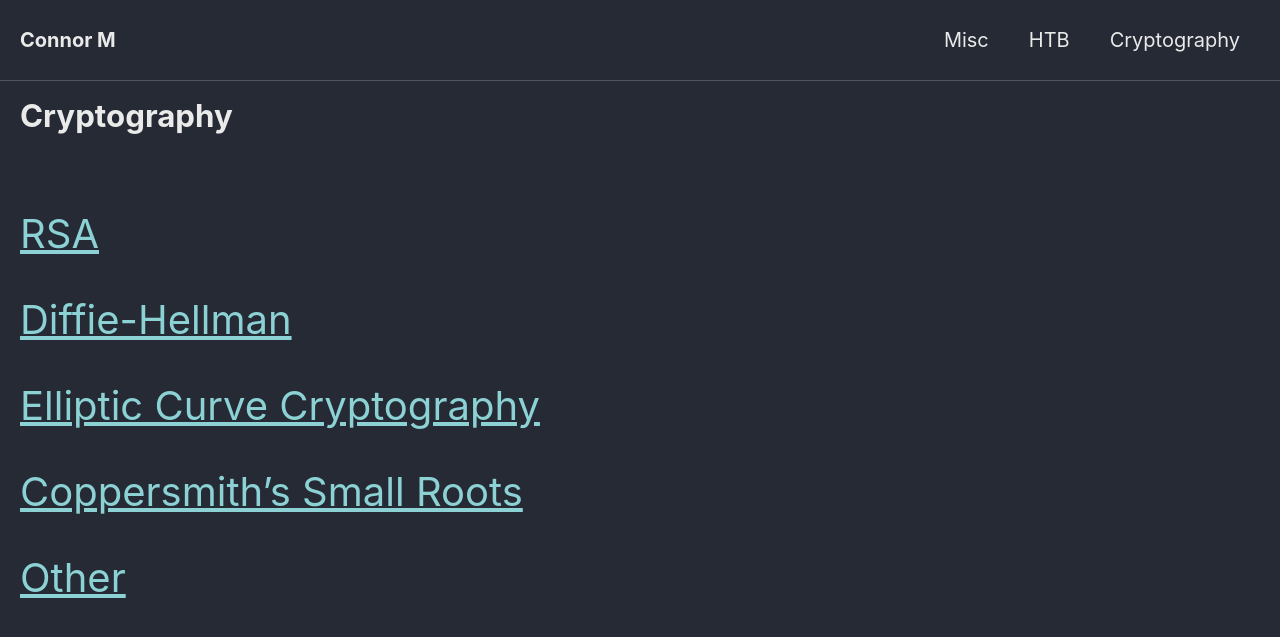
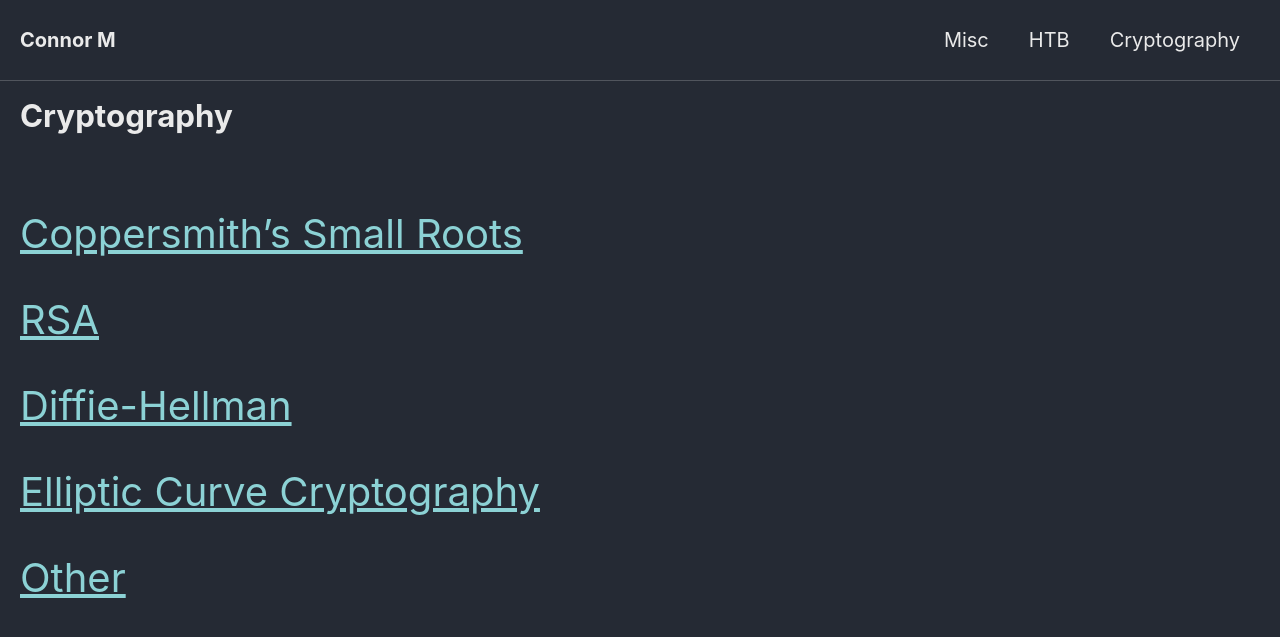
Before and after one commit to Connor-McCartney/Connor-McCartney.github.io, a Jekyll site: the page built from _pages/cryptography.md, in a window 1280 px wide. Shown: the top 637 px of the page. Built offline with Jekyll 4.4.1, drawn with Linux system fonts in a browser that asks for light colours; cached includes are drawn as plain includes; part of the change alters nothing that is shown.

Commit message:
Update cryptography.md

```diff
--- a/_pages/cryptography.md
+++ b/_pages/cryptography.md
@@ -4,6 +4,9 @@ title: Cryptography
 ---
 
 <br>
+
+<span style="font-size:2em;">   [Coppersmith's Small Roots](/cryptography/small-roots)   </span>
+
 
 <span style="font-size:2em;">   [RSA](/cryptography/rsa)   </span>
 
@@ -14,7 +17,4 @@ title: Cryptography
 <span style="font-size:2em;">   [Elliptic Curve Cryptography](/cryptography/ecc)   </span>
 
 
-<span style="font-size:2em;">   [Coppersmith's Small Roots](/cryptography/small-roots)   </span>
-
-
 <span style="font-size:2em;">   [Other](/cryptography/other)   </span>
```
